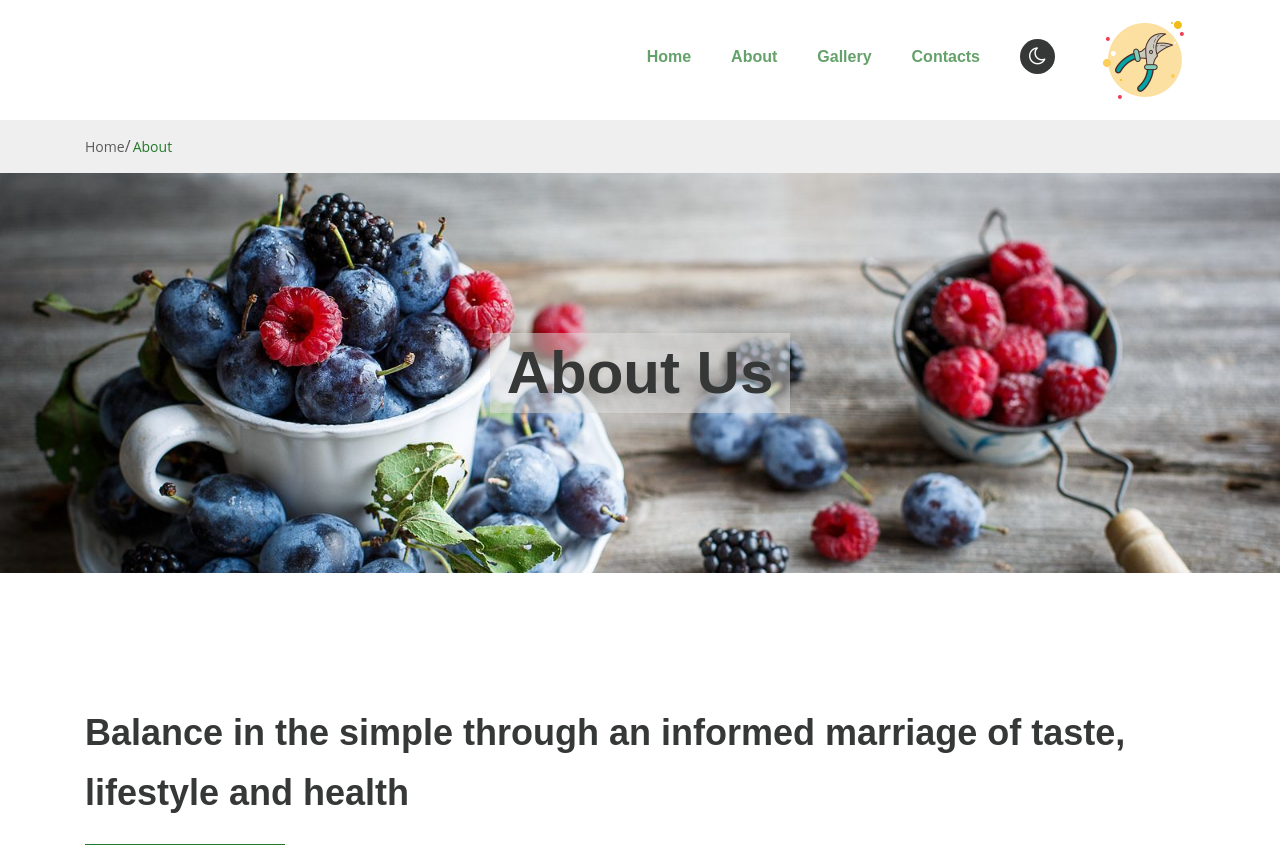
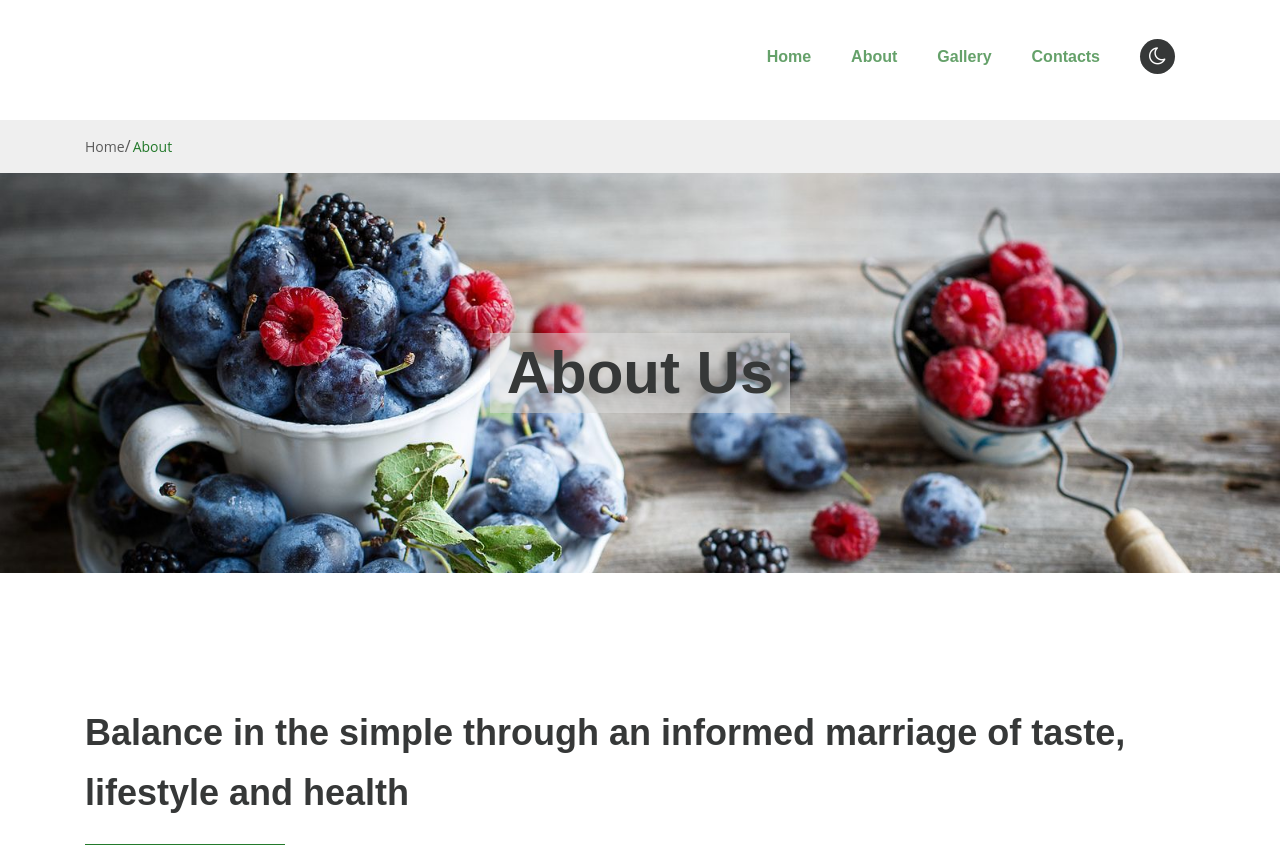
Before and after one commit to AngryMarshmallow007/Garden, a plain HTML site: page about.html in a window 1280 px wide. Shown: the top 848 px of the page. Drawn offline with Linux system fonts and the light colour scheme.

```diff
--- a/about.html
+++ b/about.html
@@ -42,9 +42,9 @@
               </li>
             </ul>
           </nav>
-          <a class="logo" href="index.html">
+          <!-- <a class="logo" href="index.html">
             <img src="images/logo.png" alt="logo">
-          </a>
+          </a> -->
         </div>
       </div>
     </header>
```
Also changed, not shown: contacts.html (+2 -2 lines), gallery.html (+2 -2 lines).
